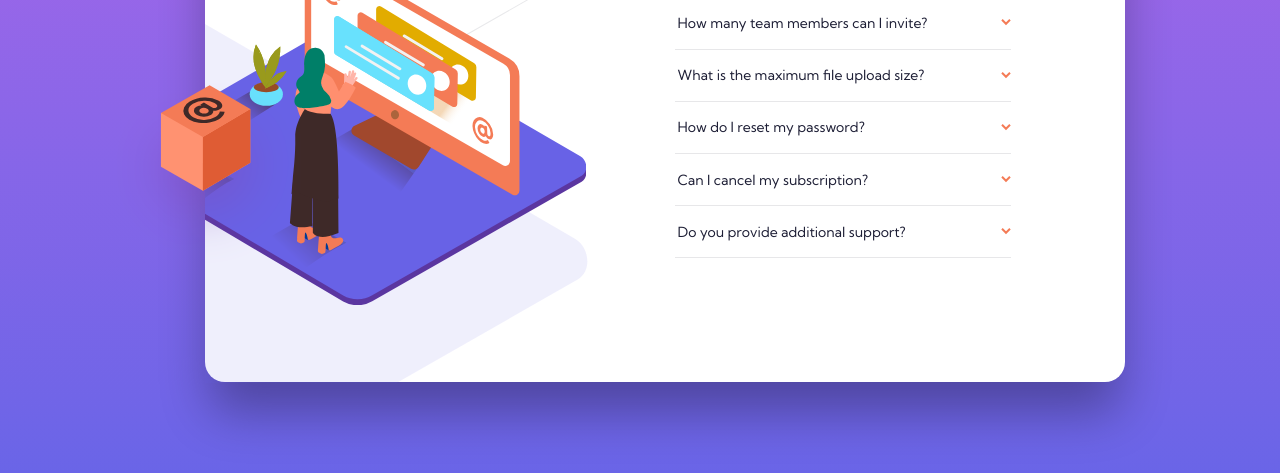
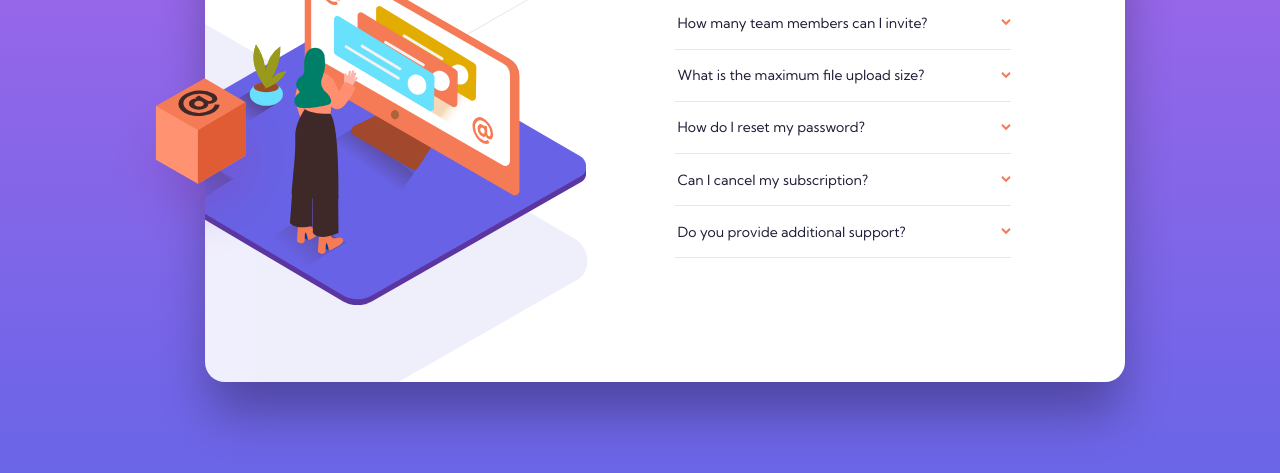
Before and after one commit to fayax555/faq-accordion-card, a plain HTML site: page index.html in a window 1280 px wide. Shown: the part 271-744 px from the top of the page. Drawn offline with Linux system fonts and the light colour scheme.

Commit message:
(min-)height: 115% on .desktop only caused issue with the gradient when container is expanded. To fix the issue, box had to be moved out of the 'main' where everything in, so overflow: hidden can be used on the main without hiding the box

```diff
--- a/index.html
+++ b/index.html
@@ -21,14 +21,13 @@
   </head>
   <body>
     <div class="container">
-      <main>
-        <div class="desktop-only">
       <img
-            class="box"
+        class="box desktop-only"
         src="images/illustration-box-desktop.svg"
         alt="illustration-box"
       />
-          <div class="img-wrapper">
+      <main>
+        <div class="desktop-only">
           <img
             class="woman-online-img"
             src="images/illustration-woman-online-desktop.svg"
@@ -39,7 +38,6 @@
             src="images/bg-pattern-desktop.svg"
             alt="bg-pattern"
           />
-          </div>
         </div>
 
         <div class="mobile-only">
--- a/styles.css
+++ b/styles.css
@@ -1,28 +1,13 @@
 html,
 body {
-  padding: 0;
   margin: 0;
   font-family: 'Kumbh Sans', sans-serif;
   background-image: linear-gradient(hsl(273, 75%, 66%), hsl(240, 73%, 65%));
 }
 
-*,
-*::before,
-*::after {
+* {
   box-sizing: border-box;
-}
-
-* {
   margin: 0;
-}
-
-body {
-  -webkit-font-smoothing: antialiased;
-}
-
-p,
-h2 {
-  overflow-wrap: break-word;
 }
 
 img {
@@ -30,15 +15,12 @@ img {
   max-width: 100%;
 }
 
-a {
-  color: inherit;
-  text-decoration: none;
-}
-
 /* ------------------------------------------------ */
 body {
   padding: 25px;
+  /* to maintain gradient when container exceeds view it has to be min-height, not height */
   min-height: 100vh;
+  -webkit-font-smoothing: antialiased;
 }
 
 h1 {
@@ -147,6 +129,7 @@ details > p {
     max-width: revert;
     margin-top: revert;
     margin-right: -50px;
+    overflow: hidden;
   }
 
   main {
@@ -155,6 +138,12 @@ details > p {
     grid-gap: 20px;
     margin-top: 20px;
     position: relative;
+  }
+
+  .desktop-only.box {
+    position: absolute;
+    transform: translate(-100px, 155px);
+    z-index: 2;
   }
 
   .content h1 {
@@ -170,25 +159,11 @@ details > p {
 
   .desktop-only {
     display: revert;
-    min-height: 115%;
     transform: translateY(-65px);
   }
 
   .mobile-only {
     display: none;
-  }
-
-  .desktop-only .box {
-    position: absolute;
-    top: 207px;
-    left: -95px;
-    z-index: 2;
-  }
-
-  .desktop-only .img-wrapper {
-    position: relative;
-    overflow: hidden;
-    height: 100%;
   }
 
   .woman-online-img {
```
Lines whose indentation alone changed are shown as unchanged.
